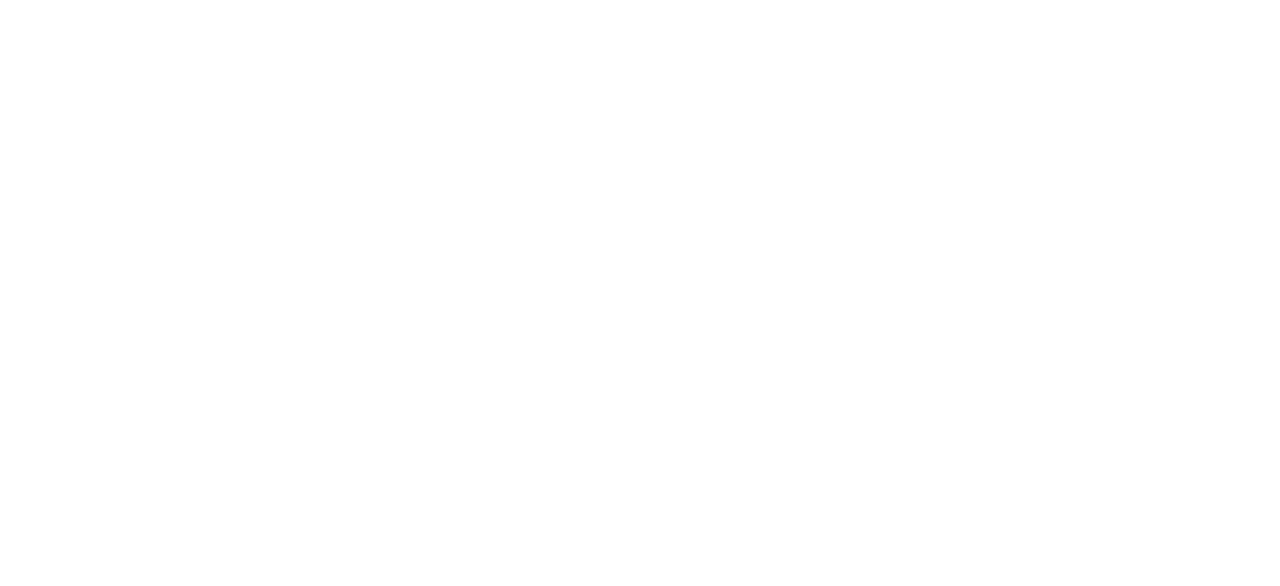
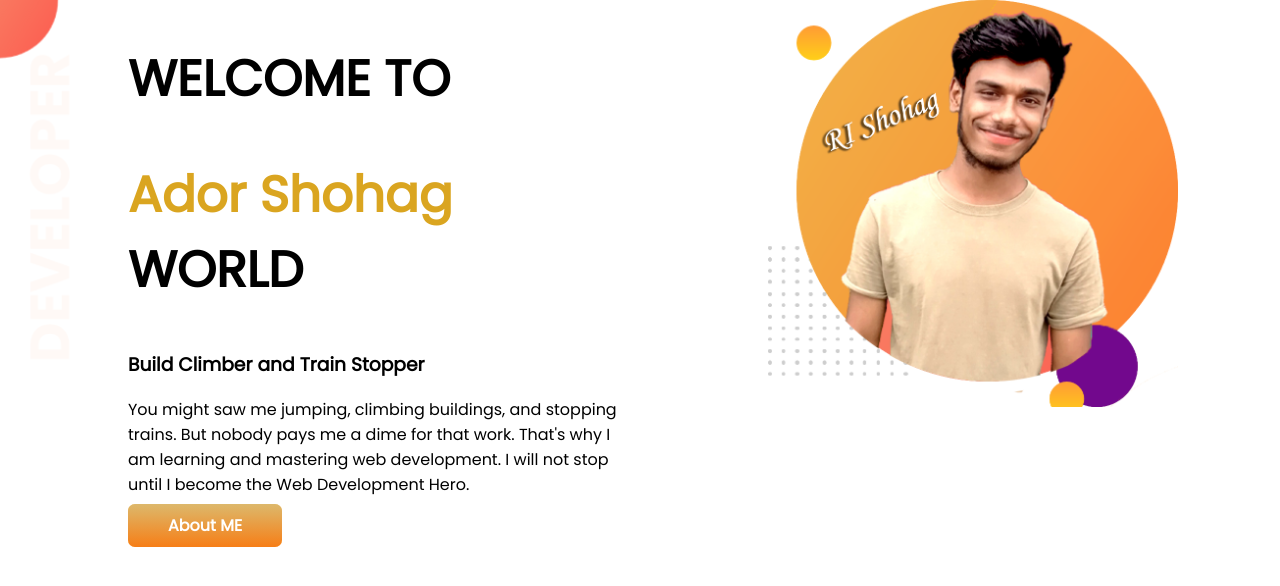
Before and after one commit to rishohagg/Developer, a plain HTML site: page index.html in a window 1280 px wide. Drawn offline with Linux system fonts and the light colour scheme.

Commit message:
Top added

```diff
--- a/index.html
+++ b/index.html
@@ -2,11 +2,34 @@
 <html lang="en">
 
 <head>
+
     <meta charset="UTF-8">
     <meta http-equiv="X-UA-Compatible" content="IE=edge">
     <meta name="viewport" content="width=device-width, initial-scale=1.0">
     <title>DEVELOPER</title>
+    <link rel="preconnect" href="https://fonts.googleapis.com">
+    <link rel="preconnect" href="https://fonts.gstatic.com" crossorigin>
+    <link href="https://fonts.googleapis.com/css2?family=Poppins&display=swap" rel="stylesheet">
+    <link rel="stylesheet" href="style.css">
 </head>
+
+<section class="top-section">
+    <div class="div">
+        <h1>WELCOME TO </h1>
+        <h1><span id="spane">Ador Shohag </span>WORLD</h1>
+        <h3>Build Climber and Train Stopper</h3>
+        <p>You might saw me jumping, climbing buildings, and stopping trains. But nobody pays me a dime for that work.
+            That's
+            why I am learning and mastering web development. I will not stop until I become the Web Development Hero.
+        </p>
+        <a target="_blank" href="#" class="button">About ME</a>
+    </div>
+    <div class="div">
+        <img src="images/shohag.png" alt="">
+    </div>
+</section>
+
+
 
 
 <body>
--- a/style.css
+++ b/style.css
@@ -0,0 +1,34 @@
+body{
+    font-family: 'Poppins', sans-serif;
+    margin: 0;
+
+}
+h1{
+    font-size: 50px;
+}
+#spane{
+    color: goldenrod;
+}
+section{
+    display: flex;
+}
+.div{
+    width: 50% ;
+    padding-left: 10%;
+}
+.div img{
+    width: 80%;
+}
+.button{
+    text-decoration: none;
+    background-image: linear-gradient(rgba(177, 209, 245, 0.438),rgba(235, 77, 52, 0.438));
+    color: white;
+    font-weight: 700;
+    background-color: orange;
+    padding: 10px 40px;
+    border-radius: 7px;
+}
+.top-section{
+    background-image: url(images/top-banner.png);
+    background-repeat: no-repeat;
+}
```
